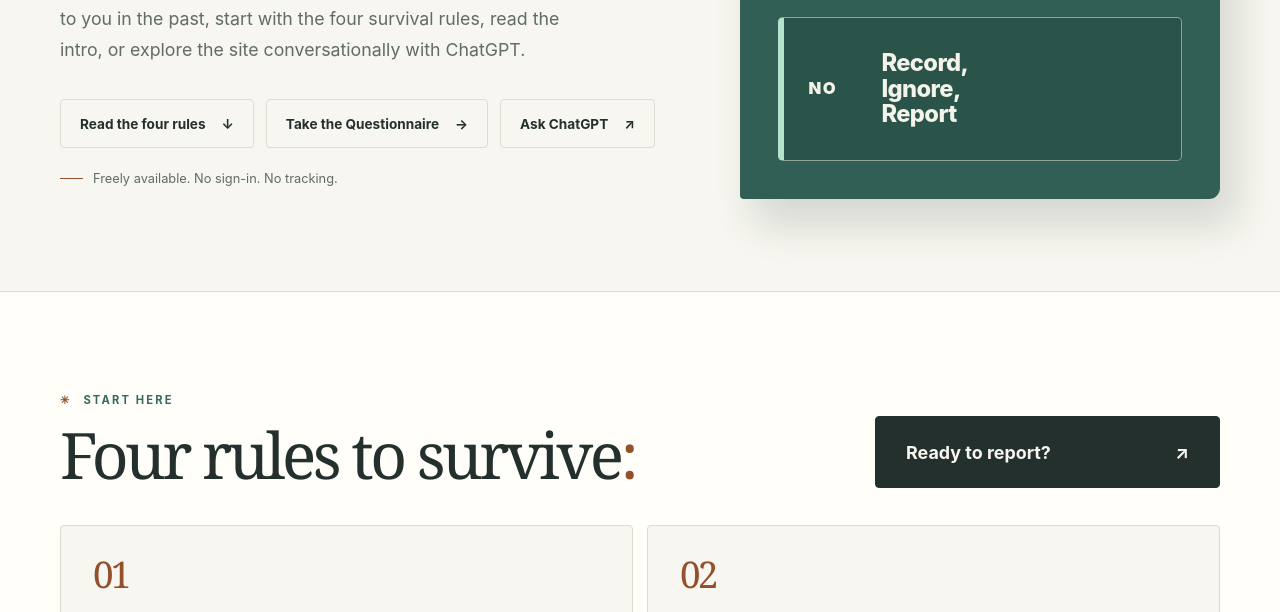
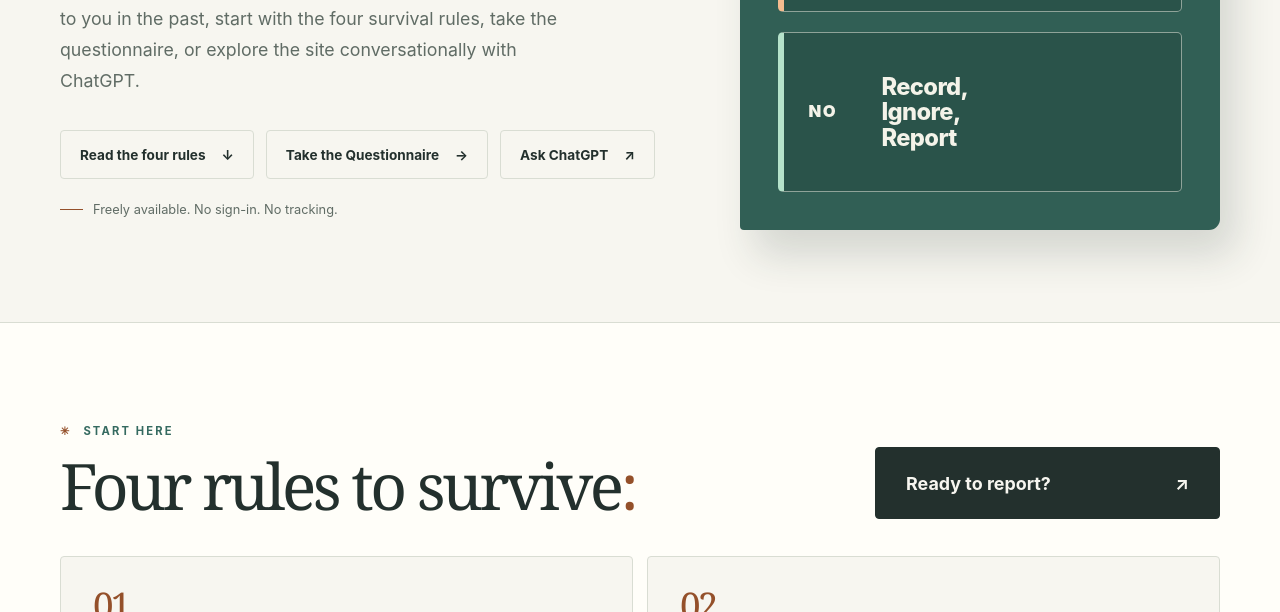
Before and after one commit to mikemayne/surviving-a-psyop, a plain HTML site: page index.html in a window 1280 px wide. Shown: the part 488-1100 px from the top of the page. Drawn offline with Linux system fonts and the light colour scheme.

Commit message:
Refer to questionnaire in homepage hero text

```diff
--- a/index.html
+++ b/index.html
@@ -494,7 +494,7 @@
       <div>
         <p class="eyebrow"><span class="mark">✳</span> A free &amp; open field guide</p>
         <h1 tabindex="-1">How to survive a <em>psyop.</em></h1>
-        <p class="hero-lead">If there is an ongoing situation follow the instructions in What To Do.  If you are here because you think something happened to you in the past, start with the four survival rules, read the intro, or explore the site conversationally with ChatGPT.</p>
+        <p class="hero-lead">If there is an ongoing situation follow the instructions in What To Do.  If you are here because you think something happened to you in the past, start with the four survival rules, take the questionnaire, or explore the site conversationally with ChatGPT.</p>
         <div class="buttons">
           <a class="btn btn-secondary" href="#rules">Read the four rules <span aria-hidden="true">↓</span></a>
           <a class="btn btn-secondary" href="./questionnaire.html">Take the Questionnaire <span aria-hidden="true">→</span></a>
```
